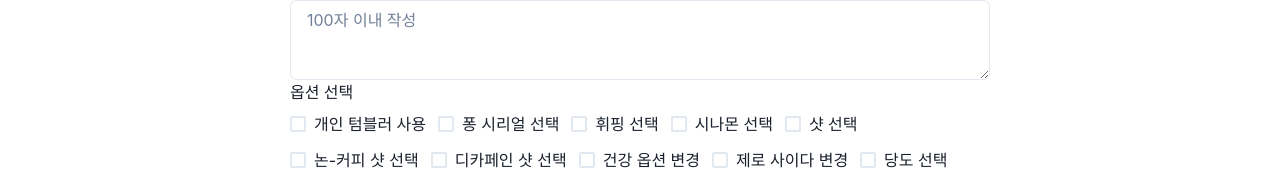
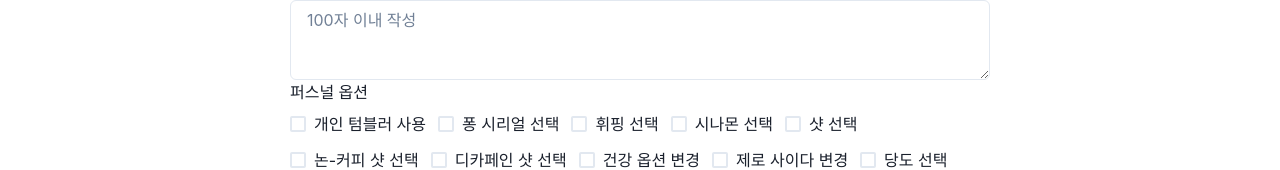
Before and after one commit to huitopia/mega-around, a React (Vite) app in the folder frontend/: page /product in a window 1280 px wide. Shown: the part 383-553 px from the top of the page. Built offline with nearby package versions, Linux system fonts and the light colour scheme.

Commit message:
react : 옵션 label 내용 변경

```diff
--- a/frontend/src/product/component/OptionComp.jsx
+++ b/frontend/src/product/component/OptionComp.jsx
@@ -24,7 +24,7 @@ export const OptionComp = (props) => {
 
   return (
     <FormControl>
-      <FormLabel>옵션 선택</FormLabel>
+      <FormLabel>퍼스널 옵션</FormLabel>
       <CheckboxGroup colorScheme={"yellow"}>
         <Stack spacing={3} direction="row" flexWrap="wrap">
           <Checkbox onChange={() => handleOptionChange(1)}>
```
